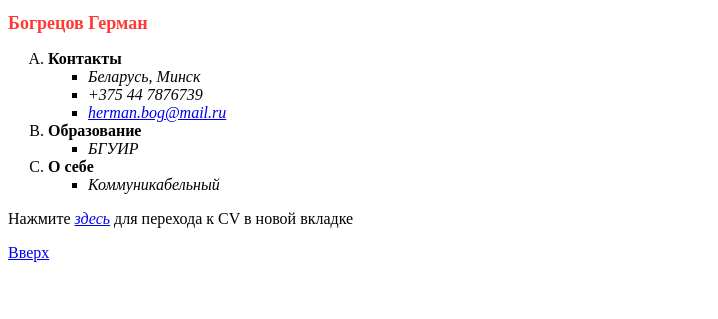
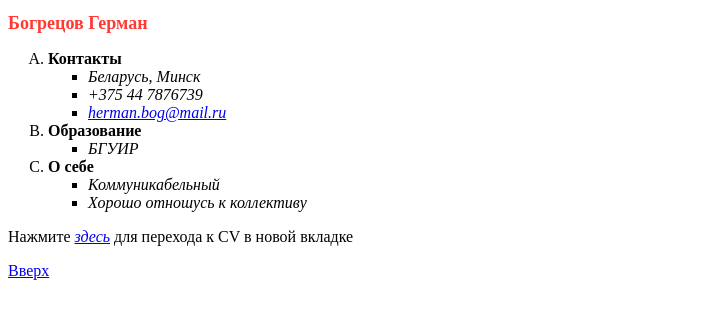
Before and after one commit to Herman918/www, a plain HTML site: page index.html in a window 1280 px wide. Shown: the part 101-420 px from the top of the page, without its empty margins (0-718 px from the left). Drawn offline with Linux system fonts and the light colour scheme.

Commit message:
Update index.html

```diff
--- a/index.html
+++ b/index.html
@@ -30,6 +30,7 @@
         <li><strong>О себе</strong>
 			<ul type="square">
 			<li><em>Коммуникабельный</em></li>
+		        <li><em>Хорошо отношусь к коллективу</em></li>
 			</ul>
 		</li>
     </ol>
```
